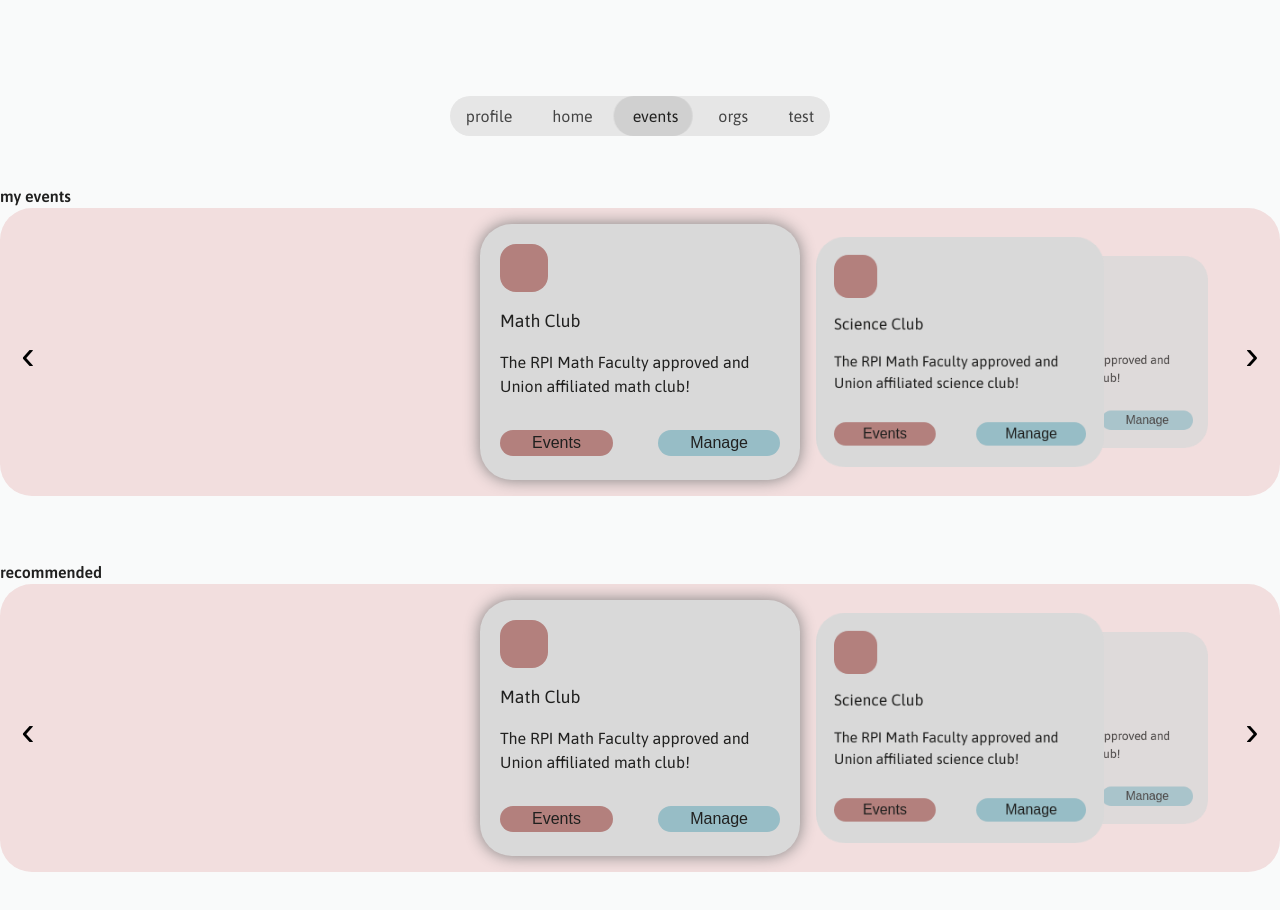
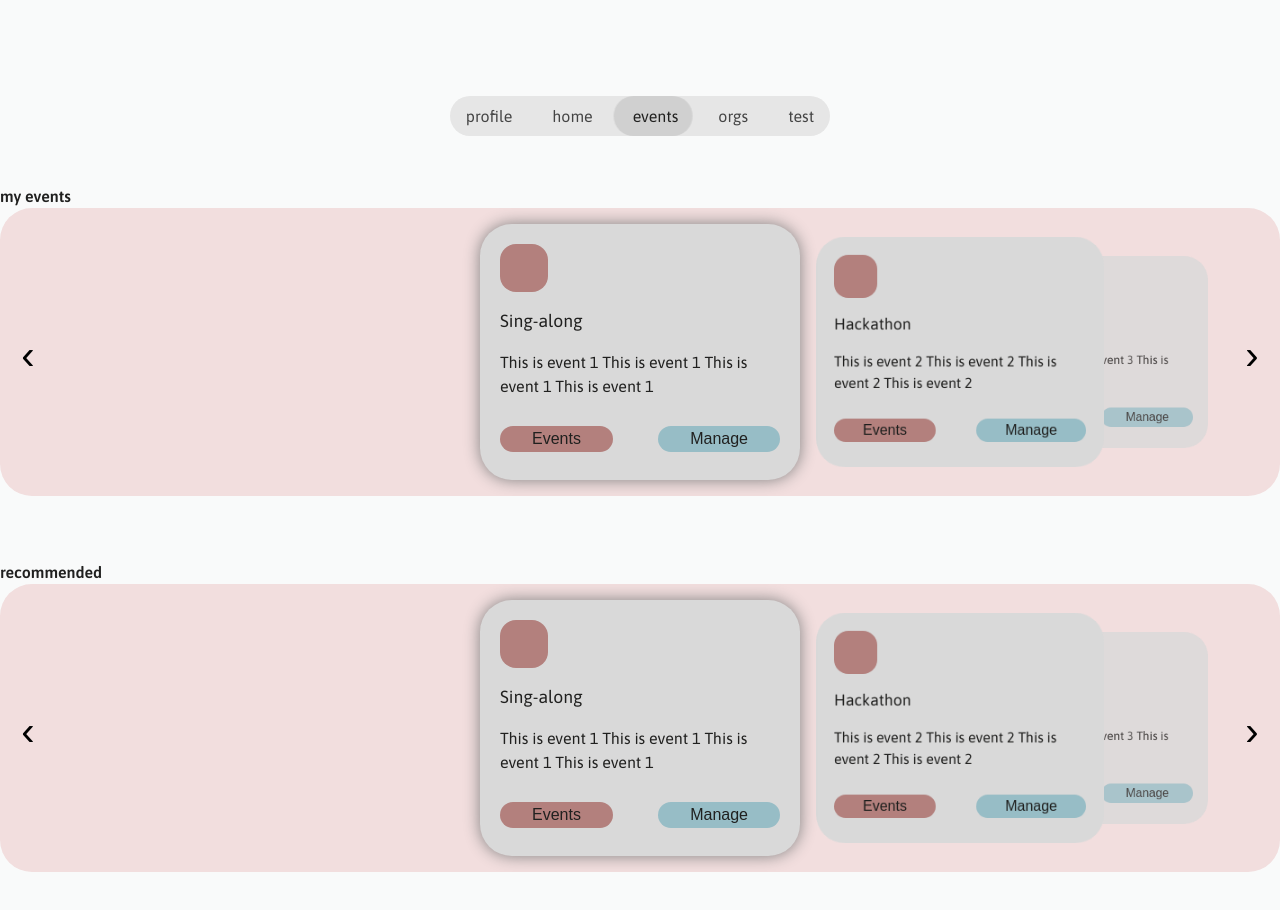
Before and after one commit to CApy-RPI/webui, a React (Vite) app: page /events in a window 1280 px wide. Shown: the top 910 px of the page. Built offline with nearby package versions, Linux system fonts and the light colour scheme.

Commit message:
Initial Commit

```diff
--- a/src/components/Carousel.tsx
+++ b/src/components/Carousel.tsx
@@ -1,38 +1,31 @@
 import { useState } from 'react';
 import '../css/carousel.css';
-import Organization from './Organization';
 
-type CarouselProps = {
-    type: string;
-};
+import EventPanel from './EventCarouselPanel.tsx';
+import OrganizationPanel from './OrganizationCarouselPanel.tsx';
 
-export default function Carousel({ type }: CarouselProps) {
+import type { Event } from '../types/Event.ts';
+import type { Organization } from '../types/Organization.ts';
+
+type CarouselProps =
+    | { type: 'event'; title: string; data: Event[] }
+    | { type: 'organization'; title: string; data: Organization[] };
+
+export default function Carousel({ type, title, data }: CarouselProps) {
+    console.log(data);
     const [active, setActive] = useState(0);
-
-    const organizations = [
-        { title: 'Math Club', desc: 'The RPI Math Faculty approved and Union affiliated math club!' },
-        { title: 'Science Club', desc: 'The RPI Math Faculty approved and Union affiliated science club!' },
-        { title: 'Gym Club', desc: 'The RPI Math Faculty approved and Union affiliated gym club!' },
-        { title: 'Dance Club', desc: 'The RPI Math Faculty approved and Union affiliated dance club!' },
-        { title: 'English Club', desc: 'The RPI Math Faculty approved and Union affiliated english club!' },
-        { title: 'Coding Club', desc: 'The RPI Math Faculty approved and Union affiliated coding club!' },
-        { title: 'Archery Club', desc: 'The RPI Math Faculty approved and Union affiliated archery club!' },
-        { title: 'Golf Club', desc: 'The RPI Math Faculty approved and Union affiliated golf club!' },
-        { title: 'Running Club', desc: 'The RPI Math Faculty approved and Union affiliated running club!' },
-        { title: 'Study Club', desc: 'The RPI Math Faculty approved and Union affiliated study club!' },
-    ];
 
     const moveLeft = () => {
         setActive((prev) => Math.max(prev - 1, 0));
     };
 
     const moveRight = () => {
-        setActive((prev) => Math.min(prev + 1, organizations.length - 1));
+        setActive((prev) => Math.min(prev + 1, data.length - 1));
     };
 
     return (
         <div className="carousel-container">
-            <span className="carousel-title">{type}</span>
+            <span className="carousel-title">{title}</span>
 
             <div className="carousel-wrapper">
                 <button className="carousel-arrow left" onClick={moveLeft}>
@@ -40,14 +33,25 @@ export default function Carousel({ type }: CarouselProps) {
                 </button>
 
                 <div className="carousel">
-                    {organizations.map((org, index) => {
+                    {type === 'event'
+                        ? data.map((event, index) => {
                               const offset = index - active;
+
                               return (
-                            <Organization
-                                key={index}
+                                  <EventPanel
+                                      event={event}
                                       className={`carousel-item offset-${offset}`}
-                                title={org.title}
-                                desc={org.desc}
+                                      onClick={() => setActive(index)}
+                                  />
+                              );
+                          })
+                        : data.map((org, index) => {
+                              const offset = index - active;
+
+                              return (
+                                  <OrganizationPanel
+                                      organization={org}
+                                      className={`carousel-item offset-${offset}`}
                                       onClick={() => setActive(index)}
                                   />
                               );
--- a/src/components/Event.tsx
+++ /dev/null
@@ -1,3 +0,0 @@
-export default function Event() {
-    return <div className="org"></div>;
-}
--- /dev/null
+++ b/src/components/EventCarouselPanel.tsx
@@ -0,0 +1,26 @@
+import '../css/organizations.css';
+import '../css/carousel.css';
+
+import type { Event } from '../types/Event.ts';
+
+type EventCarouselPanelProps = {
+    event: Event;
+    className: string;
+    onClick?: () => void;
+};
+
+export default function EventCarouselPanel({ event, className, onClick }: EventCarouselPanelProps) {
+    return (
+        <div className={`org ${className}`} onClick={onClick}>
+            <div className="org-metadata">
+                <div className="image-placeholder"></div>
+                <span className="org-title">{event.title}</span>
+                <span>{event.description}</span>
+            </div>
+            <div className="org-btns">
+                <button className="events-btn">Events</button>
+                <button className="manage-btn">Manage</button>
+            </div>
+        </div>
+    );
+}
--- a/src/components/Organization.tsx
+++ b/src/components/OrganizationCarouselPanel.tsx
@@ -1,20 +1,21 @@
 import '../css/organizations.css';
 import '../css/carousel.css';
 
-type OrganizationProps = {
-    title: string;
-    desc: string;
+import type { Organization } from '../types/Organization.ts';
+
+type OrganizationCarouselPanelProps = {
+    organization: Organization;
     className: string;
     onClick?: () => void;
 };
 
-export default function Organization({ title, desc, className, onClick }: OrganizationProps) {
+export default function Organization({ organization, className, onClick }: OrganizationCarouselPanelProps) {
     return (
         <div className={`org ${className}`} onClick={onClick}>
             <div className="org-metadata">
                 <div className="image-placeholder"></div>
-                <span className="org-title">{title}</span>
-                <span>{desc}</span>
+                <span className="org-title">{organization.name}</span>
+                <span>{organization.description}</span>
             </div>
             <div className="org-btns">
                 <button className="events-btn">Events</button>
--- a/src/css/carousel.css
+++ b/src/css/carousel.css
@@ -58,6 +58,7 @@
 .offset-2 {
     transform: translate(90%, -50%) scale(0.75);
     opacity: 0.8;
+    z-index: 1;
 }
 
 .offset-1 {
@@ -84,6 +85,7 @@
 .offset--2 {
     transform: translate(-190%, -50%) scale(0.75);
     opacity: 0.8;
+    z-index: 1;
 }
 
 /* hide far cards */
@@ -91,6 +93,7 @@
 [class*='offset--3'] {
     opacity: 0;
     pointer-events: none;
+    z-index: 0;
 }
 
 /* arrow buttons */
--- a/src/css/organizations.css
+++ b/src/css/organizations.css
@@ -6,6 +6,8 @@
     padding: 1.25rem;
     color: var(--standard-bw-text);
     cursor: pointer;
+    display: flex;
+    flex-direction: column;
 }
 
 .org-metadata {
@@ -26,7 +28,7 @@
 }
 
 .org-btns {
-    margin-top: 2rem;
+    margin: auto 0 0.5rem;
     display: flex;
     flex-direction: row;
 }
--- a/src/pages/Events.tsx
+++ b/src/pages/Events.tsx
@@ -1,11 +1,87 @@
 import Carousel from '../components/Carousel.tsx';
 
+import type { Event } from '../types/Event.ts';
+
 export default function Events() {
+    // 1. Fetch my_events and rec_events
+    // 2. Parse date/time types from string to date/time
+    // 3. Make it into variables below:
+    // 4. Propogate to carousel with type
+
+    /* Current API response:
+        {
+            "date_created": "string",
+            "date_modified": "string",
+            "description": "string",
+            "eid": "string",
+            "event_time": "string",
+            "location": "string"
+        }
+
+    Need:
+        - description
+        - organization
+    */
+
+    // SAMPLE DATA
+    const myEvents: Event[] = [
+        {
+            date_created: new Date(),
+            date_modified: new Date(),
+            description: 'This is event 1 This is event 1 This is event 1 This is event 1',
+            eid: '1',
+            event_time: new Date(),
+            location: 'Amos Eaton',
+            organization: 'Chorus',
+            title: 'Sing-along',
+        },
+        {
+            date_created: new Date(),
+            date_modified: new Date(),
+            description: 'This is event 2 This is event 2 This is event 2 This is event 2',
+            eid: '2',
+            event_time: new Date(),
+            location: 'VCC',
+            organization: 'Coding',
+            title: 'Hackathon',
+        },
+        {
+            date_created: new Date(),
+            date_modified: new Date(),
+            description: 'This is event 3 This is event 3 This is event 3 This is event 3',
+            eid: '3',
+            event_time: new Date(),
+            location: 'Sage',
+            organization: 'Dance',
+            title: 'Competition',
+        },
+        {
+            date_created: new Date(),
+            date_modified: new Date(),
+            description: 'This is event 4 This is event 4 This is event 4 This is event 4',
+            eid: '4',
+            event_time: new Date(),
+            location: 'Folsom',
+            organization: 'Math',
+            title: 'Review Session',
+        },
+        {
+            date_created: new Date(),
+            date_modified: new Date(),
+            description: 'This is event 5 This is event 5 This is event 5 This is event 5',
+            eid: '5',
+            event_time: new Date(),
+            location: 'EMPAC',
+            organization: 'AGT',
+            title: 'America Got Talent',
+        },
+    ];
+
     return (
         <>
             <div className={`carousel-page-container`}>
-                <Carousel type="my events" />
-                <Carousel type="recommended" />
+                <Carousel type="event" title="my events" data={myEvents} />
+                <Carousel type="event" title="recommended" data={myEvents} />
             </div>
         </>
     );
--- a/src/pages/Organizations.tsx
+++ b/src/pages/Organizations.tsx
@@ -1,11 +1,66 @@
 import Carousel from '../components/Carousel.tsx';
 
+import type { Organization } from '../types/Organization.ts';
+
 export default function Organizations() {
+    /* Current API response:
+        {
+            "date_created": "string",
+            "date_modified": "string",
+            "description": "string",
+            "eid": "string",
+            "event_time": "string",
+            "location": "string"
+        }
+
+    Need:
+        - description
+        - organization
+    */
+
+    const myOrgs: Organization[] = [
+        {
+            date_created: new Date(),
+            date_modified: new Date(),
+            description: 'This is organization 1 This is organization 1 This is organization 1',
+            name: 'CAPY',
+            oid: '1',
+        },
+        {
+            date_created: new Date(),
+            date_modified: new Date(),
+            description: 'This is organization 2 This is organization 2 This is organization 2',
+            name: 'LXA',
+            oid: '2',
+        },
+        {
+            date_created: new Date(),
+            date_modified: new Date(),
+            description: 'This is organization 3 This is organization 3 This is organization 3',
+            name: 'RPAI',
+            oid: '3',
+        },
+        {
+            date_created: new Date(),
+            date_modified: new Date(),
+            description: 'This is organization 4 This is organization 4 This is organization 4',
+            name: 'Robotics',
+            oid: '4',
+        },
+        {
+            date_created: new Date(),
+            date_modified: new Date(),
+            description: 'This is organization 5 This is organization 5 This is organization 5',
+            name: 'RPISEC',
+            oid: '5',
+        },
+    ];
+
     return (
         <>
             <div className={`carousel-page-container`}>
-                <Carousel type="my orgs" />
-                <Carousel type="recommended" />
+                <Carousel type="organization" title="my orgs" data={myOrgs} />
+                <Carousel type="organization" title="recommended" data={myOrgs} />
             </div>
         </>
     );
--- /dev/null
+++ b/src/types/Event.ts
@@ -0,0 +1,10 @@
+export type Event = {
+    date_created: Date;
+    date_modified: Date;
+    description: string;
+    eid: string;
+    event_time: Date;
+    location: string;
+    organization: string;
+    title: string;
+};
--- /dev/null
+++ b/src/types/Organization.ts
@@ -0,0 +1,7 @@
+export type Organization = {
+    date_created: Date;
+    date_modified: Date;
+    description: string;
+    name: string;
+    oid: string;
+};
```
Also changed, not shown: 1 other file (tests, documents, lock files or other folders). Lines whose indentation alone changed are shown as unchanged.
